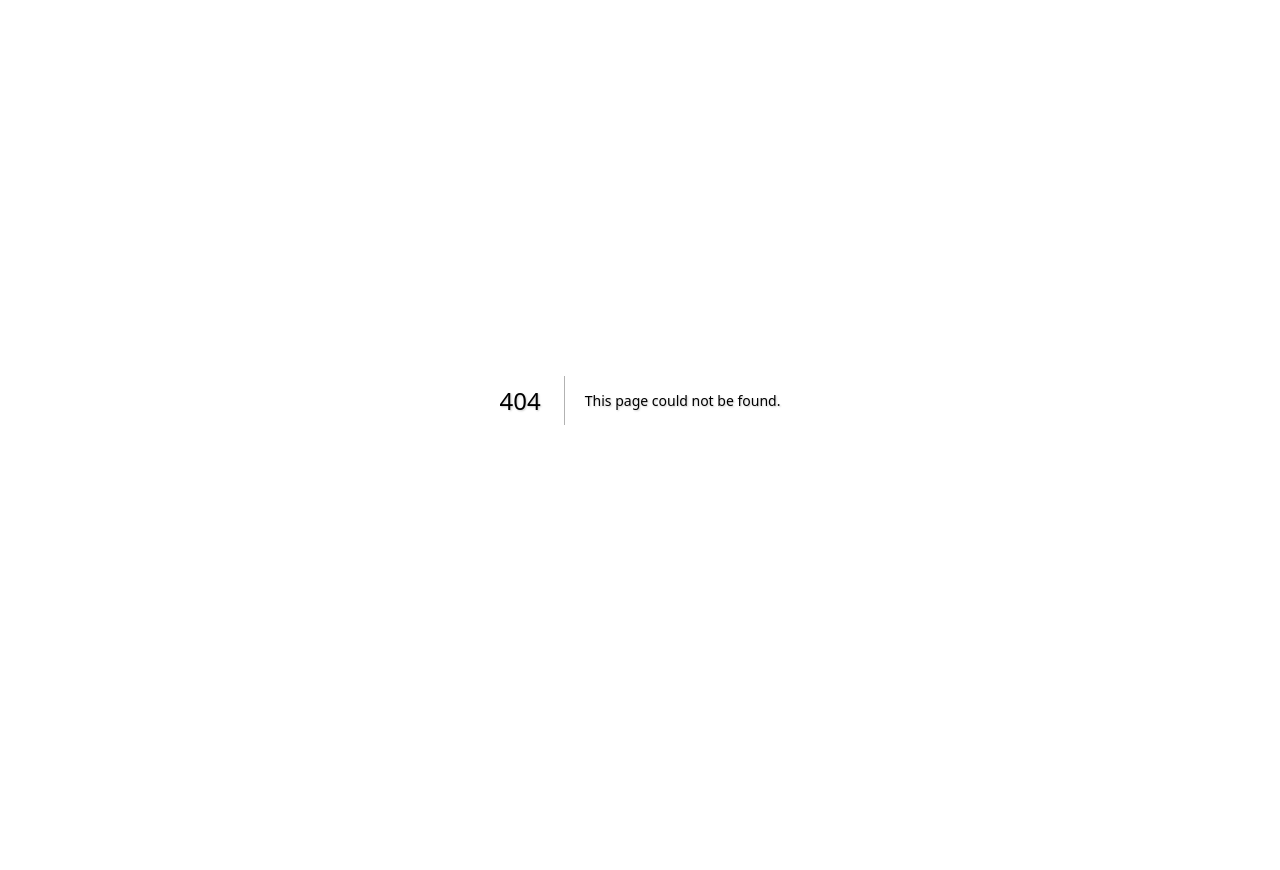
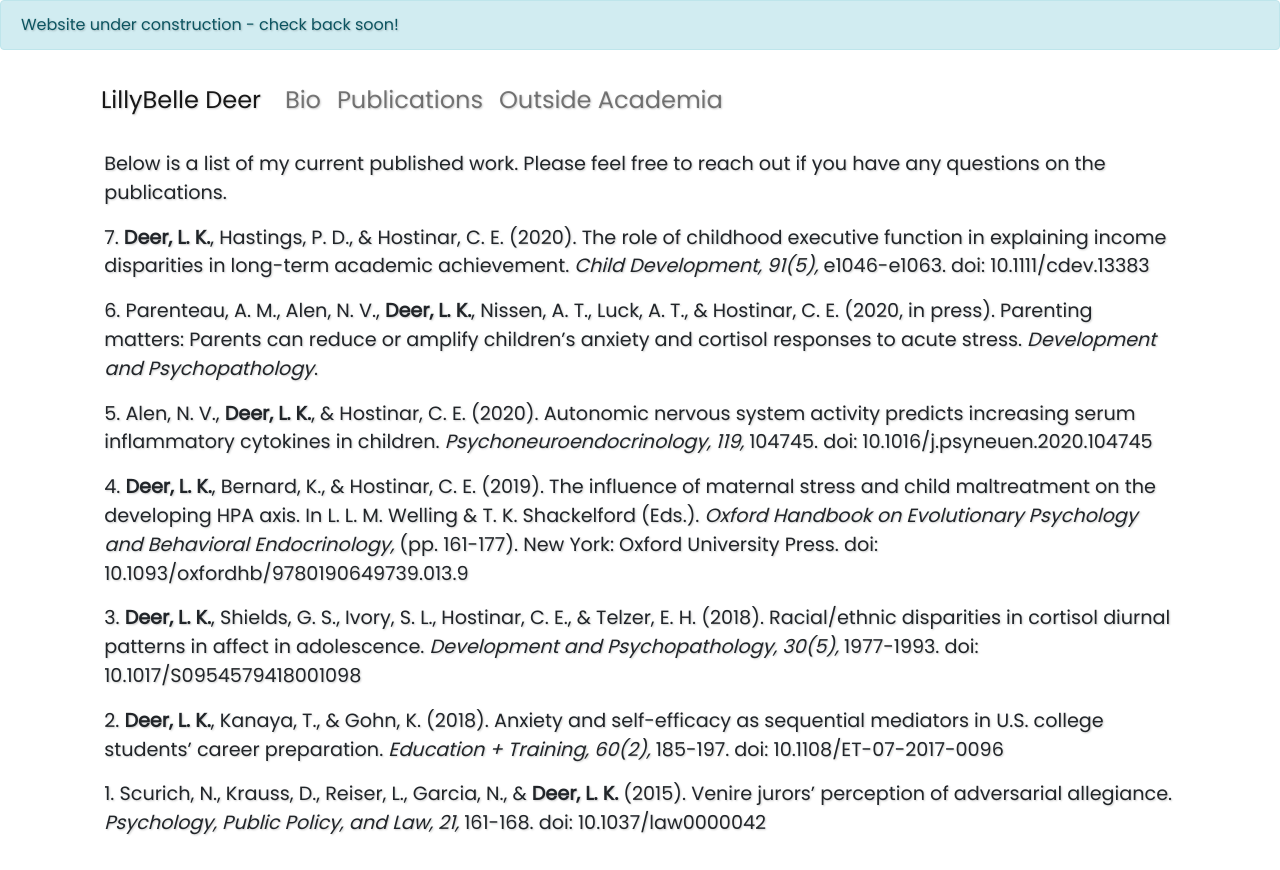
Before and after one commit to mblumberg93/prof-deer, a Next.js app: page /publications in a window 1280 px wide. Before the commit this address had no page. Before the commit the page ends 800 px from the top, so only its background shows below. Built offline with nearby package versions, Linux system fonts and the light colour scheme.

Commit message:
Added a list of publications

```diff
--- a/components/layout.jsx
+++ b/components/layout.jsx
@@ -21,7 +21,7 @@ export default function Layout({ children }) {
           <Navbar.Collapse id="basic-navbar-nav">
             <Nav className="mr-auto">
               <Nav.Link className={styles.topNavLink} href="/">Bio</Nav.Link>
-              <Nav.Link className={styles.topNavLink} href="/">Publications</Nav.Link>
+              <Nav.Link className={styles.topNavLink} href="/publications">Publications</Nav.Link>
               <Nav.Link className={styles.topNavLink} href="/">Outside Academia</Nav.Link>
             </Nav>
           </Navbar.Collapse>
--- /dev/null
+++ b/lib/pubs.jsx
@@ -0,0 +1,93 @@
+export const Pubs = [
+    {
+        authors: [
+            "Deer, L. K.",
+            "Hastings, P. D.",
+            "Hostinar, C. E."
+        ],
+        year: "2020",
+        title: "The role of childhood executive function in explaining income disparities in long-term academic achievement",
+        source: "Child Development",
+        volume_issue: "91(5)",
+        reference: "e1046-e1063. doi: 10.1111/cdev.13383"
+    },
+    {
+        authors: [
+            "Parenteau, A. M.",
+            "Alen, N. V.",
+            "Deer, L. K.",
+            "Nissen, A. T.",
+            "Luck, A. T.",
+            "Hostinar, C. E."
+        ],
+        year: "2020, in press",
+        title: "Parenting matters: Parents can reduce or amplify children’s anxiety and cortisol responses to acute stress",
+        source: "Development and Psychopathology",
+        volume_issue: null,
+        reference: null
+    },
+    {
+        authors: [
+            "Alen, N. V.",
+            "Deer, L. K.",
+            "Hostinar, C. E."
+        ],
+        year: "2020",
+        title: "Autonomic nervous system activity predicts increasing serum inflammatory cytokines in children",
+        source: "Psychoneuroendocrinology",
+        volume_issue: "119",
+        reference: "104745. doi: 10.1016/j.psyneuen.2020.104745"
+    },
+    {
+        authors: [
+            "Deer, L. K.",
+            "Bernard, K.",
+            "Hostinar, C. E."
+        ],
+        year: "2019",
+        title: "The influence of maternal stress and child maltreatment on the developing HPA axis. In L. L. M. Welling & T. K. Shackelford (Eds.)",
+        source: "Oxford Handbook on Evolutionary Psychology and Behavioral Endocrinology",
+        volume_issue: null,
+        reference: "(pp. 161-177). New York: Oxford University Press. doi: 10.1093/oxfordhb/9780190649739.013.9"
+    },
+    {
+        authors: [
+            "Deer, L. K.",
+            "Shields, G. S.",
+            "Ivory, S. L.",
+            "Hostinar, C. E.",
+            "Telzer, E. H."
+        ],
+        year: "2018",
+        title: "Racial/ethnic disparities in cortisol diurnal patterns in affect in adolescence",
+        source: "Development and Psychopathology",
+        volume_issue: "30(5)",
+        reference: "1977-1993. doi: 10.1017/S0954579418001098"
+    },
+    {
+        authors: [
+            "Deer, L. K.",
+            "Kanaya, T.",
+            "Gohn, K."
+        ],
+        year: "2018",
+        title: "Anxiety and self-efficacy as sequential mediators in U.S. college students’ career preparation",
+        source: "Education + Training",
+        volume_issue: "60(2)",
+        reference: "185-197. doi: 10.1108/ET-07-2017-0096"
+    },
+    {
+        authors: [
+            "Scurich, N.",
+            "Krauss, D.",
+            "Reiser, L.",
+            "Garcia, N.",
+            "Deer, L. K."
+        ],
+        year: "2015",
+        title: "Venire jurors’ perception of adversarial allegiance",
+        source: "Psychology, Public Policy, and Law",
+        volume_issue: "21",
+        reference: "161-168. doi: 10.1037/law0000042"
+    },
+]
--- /dev/null
+++ b/pages/publications.jsx
@@ -0,0 +1,50 @@
+import { Container, Row, Col } from 'react-bootstrap'
+import Layout from '../components/layout'
+import { Pubs } from '../lib/pubs';
+
+export default function Publications() {
+    const publicationString = (publication, number) => {
+        let pubStr = number + ". "
+        pubStr += authorsString(publication.authors)
+        pubStr += "(" + publication.year + "). "
+        pubStr += publication.title + ". "
+        pubStr += sourceString(publication)
+        return {__html: pubStr}
+    }
+
+    const authorsString = (authors) => {
+            let authorsStr = ""
+            for (let [index, author] of authors.entries()) {
+                let authorStr = author == "Deer, L. K." ? "<span class=\"pub-author\">" + author + "</span>" : author
+                if (index == authors.length - 1) {
+                    authorStr = "& " + authorStr
+                    authorsStr += authorStr + " "
+                } else {
+                    authorsStr += authorStr + ", "
+                }
+            }
+            return authorsStr
+    }
+
+    const sourceString = (publication) => {
+        let sourceStr = "<span class=\"pub-source\">" + publication.source;
+        if (publication.volume_issue) {
+            sourceStr += ", " + publication.volume_issue
+        }
+        if (publication.reference) {
+            sourceStr += ",</span> " + publication.reference
+        } else {
+            sourceStr += "</span>."
+        }
+        return sourceStr
+    }
+
+    return (
+        <Layout>
+            <p>Below is a list of my current published work. Please feel free to reach out if you have any questions on the publications.</p>
+            {Pubs.map((publication, index) => (
+                <p dangerouslySetInnerHTML={publicationString(publication, (Pubs.length - index))}></p>
+            ))}
+        </Layout>
+    )
+}
--- a/style/global.scss
+++ b/style/global.scss
@@ -19,3 +19,9 @@ img {
         max-width: 75%;
     }
 }
+.pub-author {
+    font-weight: bold;
+}
+.pub-source {
+    font-style: italic;
+}
```
